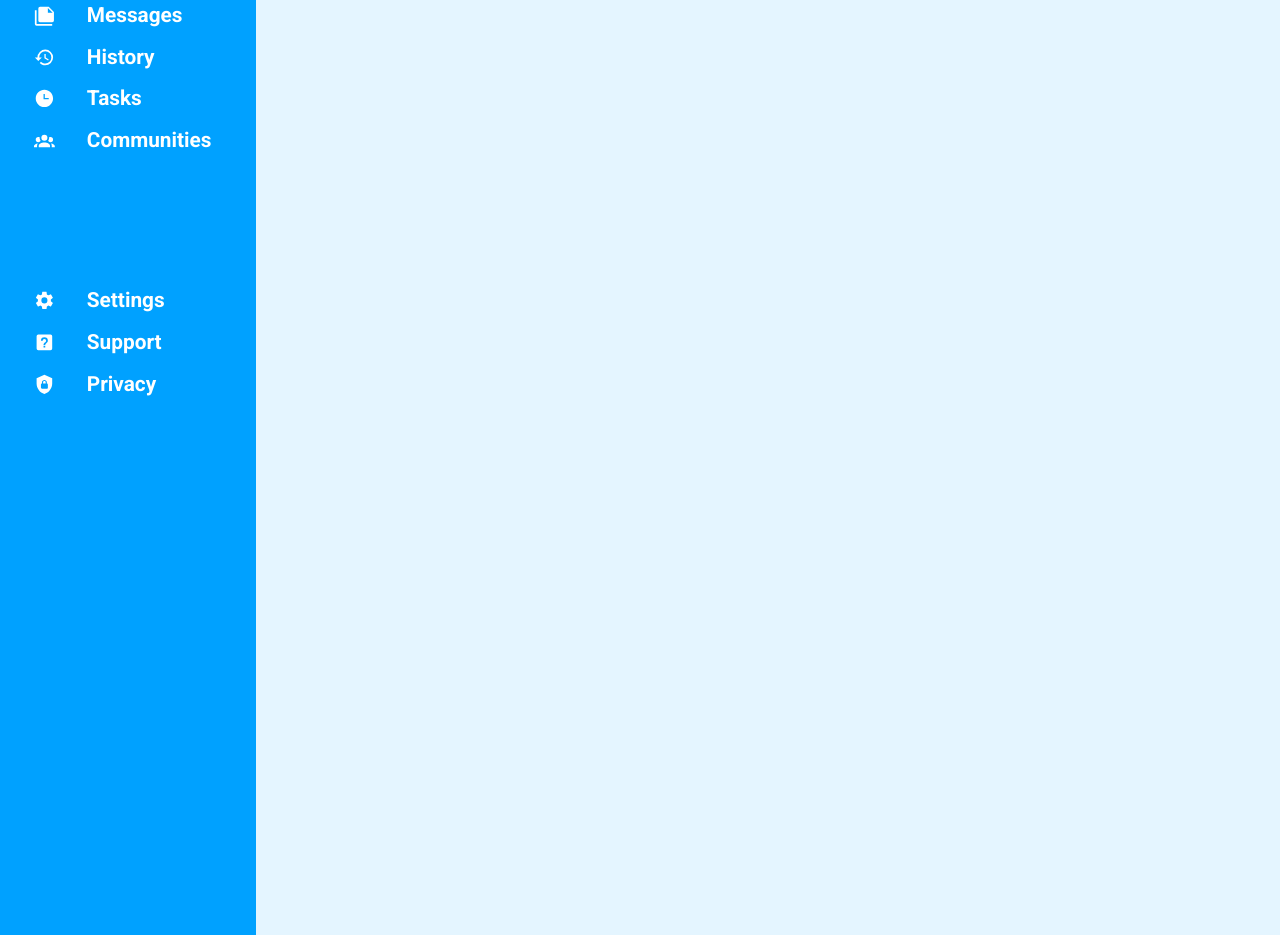
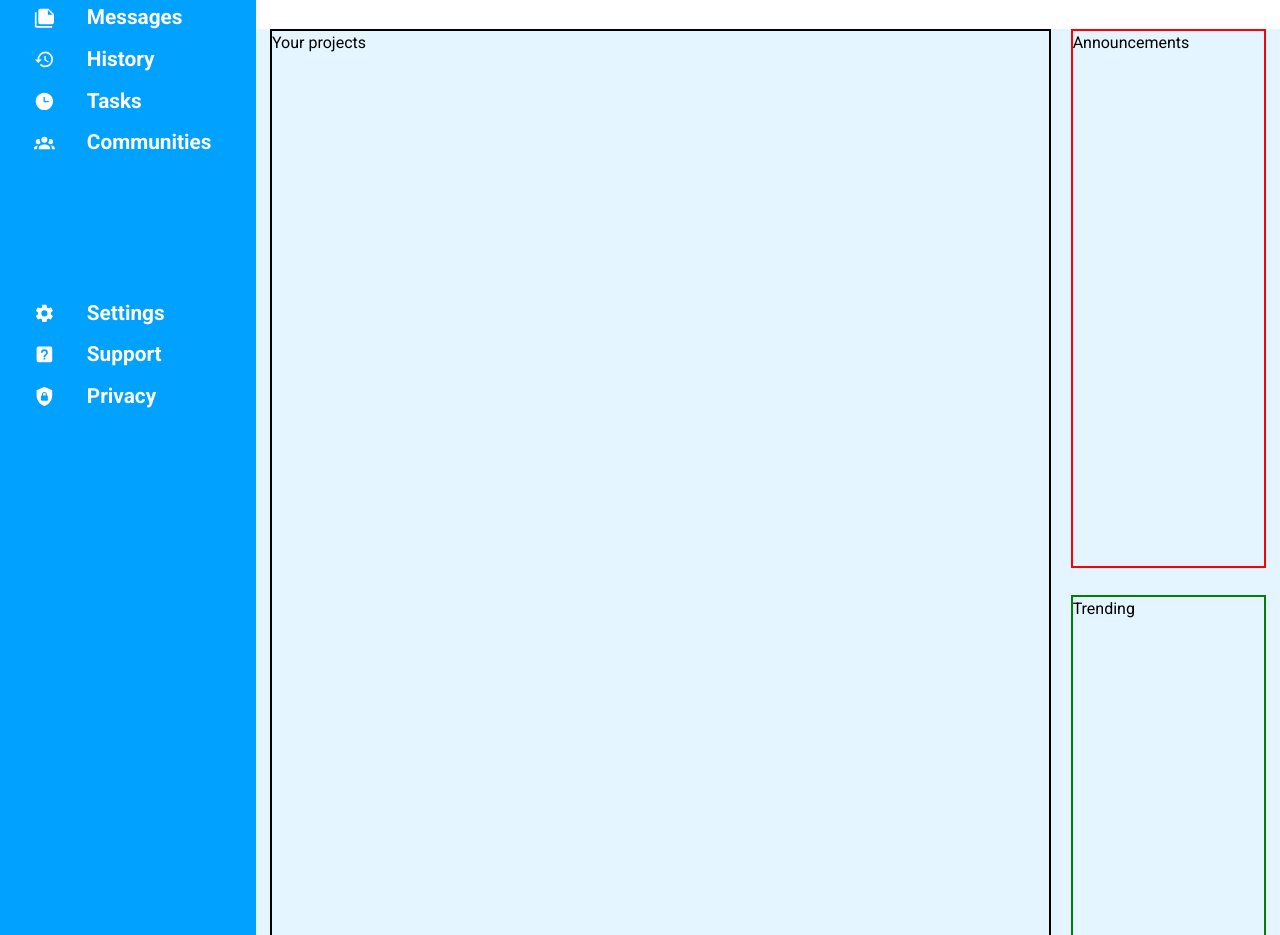
Before and after one commit to ChrisCode23/admin-dashboard, a plain HTML site: page index.html in a window 1280 px wide. Shown: the part 209-1144 px from the top of the page. Drawn offline with Linux system fonts and the light colour scheme.

Commit message:
Make layout for main-content
Using grid, implemented the placeholder layout
for the main-content container, including a
project-cards, an announcements and a trends
containers

```diff
--- a/index.html
+++ b/index.html
@@ -95,7 +95,23 @@
                 </div>
             </div>
             <div class="main-content">
-
+                <div class="project-cards">
+                    <div>Your projects</div>
+                    <div class="card"></div>
+                    <div class="card"></div>
+                    <div class="card"></div>
+                    <div class="card"></div>
+                    <div class="card"></div>
+                    <div class="card"></div>
+                </div>
+                <div class="announcements">
+                    <div>Announcements</div>
+                    <div class="announce-container"></div>
+                </div>
+                <div class="trending">
+                    <div>Trending</div>
+                    <div class="trends-container"></div>
+                </div>
             </div>
         </div>
     </div>
--- a/style.css
+++ b/style.css
@@ -135,6 +135,7 @@ h6 {
 .main {
     display: grid;
     grid-template-rows: 1fr 4.8fr;
+    row-gap: 2rem;
 }
 
 .header {
@@ -257,4 +258,22 @@ input:focus {
 
 .main-content {
     background-color: var(--clr-main);
+    display: grid;
+    grid-template-columns: 4fr 1fr;
+    grid-template-rows: 0.6fr 0.4fr;
+    gap: 1.7rem 1.2rem;
+    padding: 0 14px 64px;
 }
+
+.project-cards {
+    grid-row: 1 / 3;
+    border: 2px solid black;
+}
+
+.announcements {
+    border: 2px solid red;
+}
+
+.trending {
+    border: 2px solid green;
+}
```
